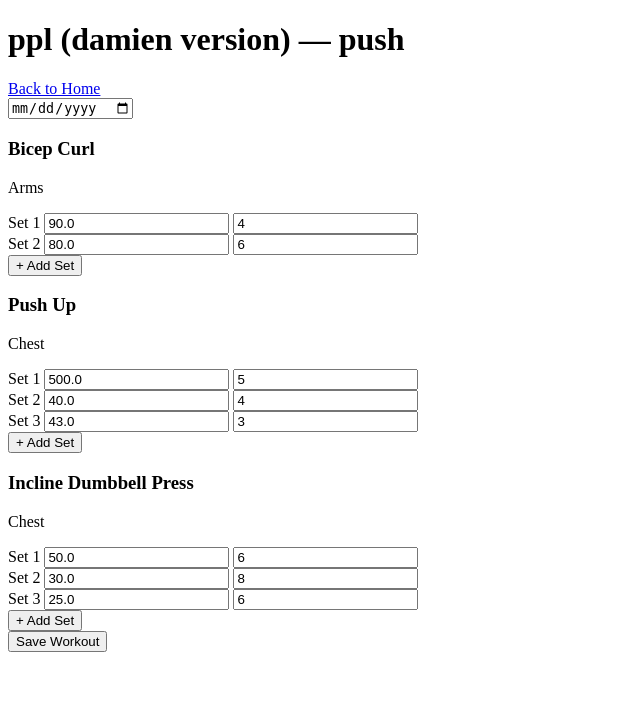
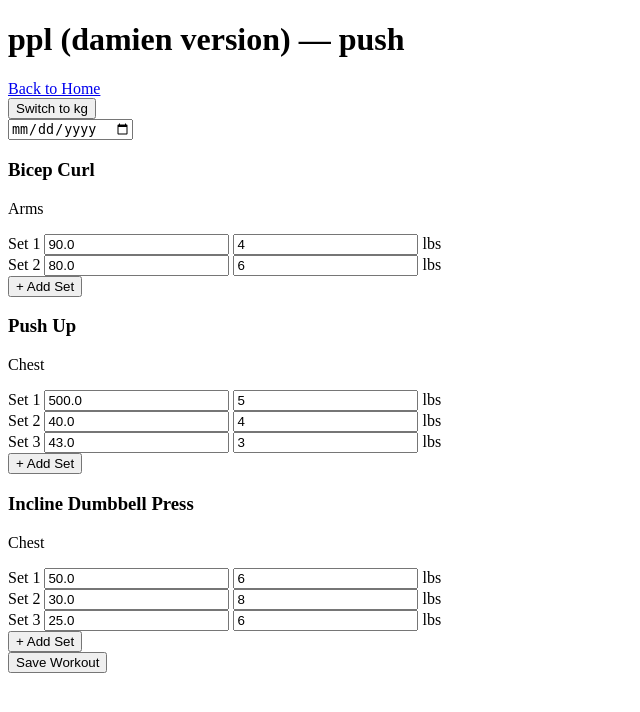
Before and after one commit to damienlhp/liftlog, a Flask app: page /log/1/1 in a window 1280 px wide. Shown: the top 712 px of the page, without its empty margins (0-640 px from the left). Run offline with Flask 3, Linux system fonts and the light colour scheme; data comes from the database, SQL or seed files in the repository; both versions use the stored data as it was after the commit.

Commit message:
adding first part of javascript for toggling between lbs and kgs

```diff
--- a/templates/log_day.html
+++ b/templates/log_day.html
@@ -8,6 +8,12 @@
 <body>
     <h1>{{ split.name }} — {{ day.day_name }}</h1>
     <a href="/">Back to Home</a>
+
+    <!-- Unit toggle -->
+    <div>
+        <button type="button" onclick="toggleUnit()">Switch to kg</button>
+        <input type="hidden" id="selected-unit" name="unit" value="lbs">
+    </div>
 
     <form action="/log/{{ split.id }}/{{ day.id }}" method="POST">
         <input type="date" name="date" required>
@@ -23,6 +29,7 @@
                             <label>Set {{ i }}</label>
                             {% if previous_data[exercise.id] and previous_data[exercise.id]["sets"]|length >= i %}
                                 <input type="number"
+                                    class="weight-input"
                                     name="weight_{{ exercise.id }}_{{ i }}"
                                     value="{{ previous_data[exercise.id]['sets'][i-1]['weight'] }}"
                                     step="0.5" required>
@@ -32,6 +39,7 @@
                                     required>
                             {% else %}
                                 <input type="number"
+                                    class="weight-input"
                                     name="weight_{{ exercise.id }}_{{ i }}"
                                     placeholder="Weight (lbs)"
                                     step="0.5" required>
@@ -40,6 +48,7 @@
                                     placeholder="Reps"
                                     required>
                             {% endif %}
+                            <span class="unit-label">lbs</span>
                         </div>
                     {% endfor %}
                 </div>
@@ -48,11 +57,44 @@
             </div>
         {% endfor %}
 
+        <input type="hidden" name="unit" id="unit-input" value="lbs">
         <button type="submit">Save Workout</button>
     </form>
 
     <script>
+        let currentUnit = "lbs";
         let setCounts = {};
+
+        function toggleUnit() {
+            // Flip the unit
+            currentUnit = currentUnit === "lbs" ? "kg" : "lbs";
+
+            // Update the toggle button text
+            document.querySelector("button[onclick='toggleUnit()']").textContent =
+                currentUnit === "lbs" ? "Switch to kg" : "Switch to lbs";
+
+            // Update the hidden input so the unit gets sent with the form
+            document.getElementById("unit-input").value = currentUnit;
+
+            // Convert all existing weight inputs
+            const weightInputs = document.querySelectorAll(".weight-input");
+            weightInputs.forEach(function(input) {
+                if (input.value) {
+                    if (currentUnit === "kg") {
+                        input.value = (parseFloat(input.value) / 2.205).toFixed(1);
+                    } else {
+                        input.value = (parseFloat(input.value) * 2.205).toFixed(1);
+                    }
+                }
+                input.placeholder = "Weight (" + currentUnit + ")";
+            });
+
+            // Update all unit labels
+            const unitLabels = document.querySelectorAll(".unit-label");
+            unitLabels.forEach(function(label) {
+                label.textContent = currentUnit;
+            });
+        }
 
         function addSet(exerciseId, baseCount) {
             if (!setCounts[exerciseId]) {
@@ -64,8 +106,9 @@
             const div = document.createElement("div");
             div.innerHTML = `
                 <label>Set ${count}</label>
-                <input type="number" name="weight_${exerciseId}_${count}" placeholder="Weight (lbs)" step="0.5" required>
+                <input type="number" class="weight-input" name="weight_${exerciseId}_${count}" placeholder="Weight (${currentUnit})" step="0.5" required>
                 <input type="number" name="reps_${exerciseId}_${count}" placeholder="Reps" required>
+                <span class="unit-label">${currentUnit}</span>
             `;
             container.appendChild(div);
         }
```
Also changed, not shown: liftlog.db.
